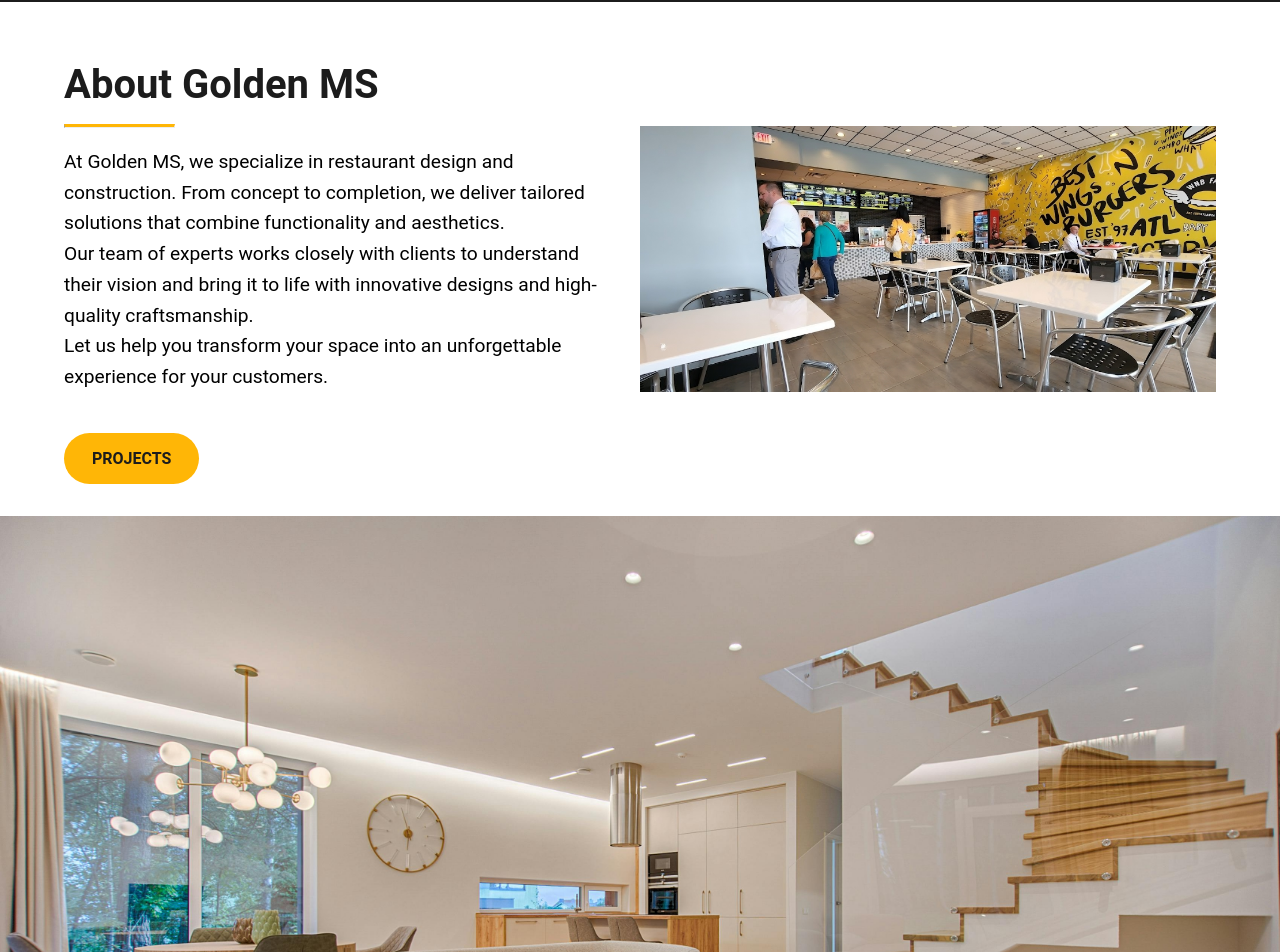
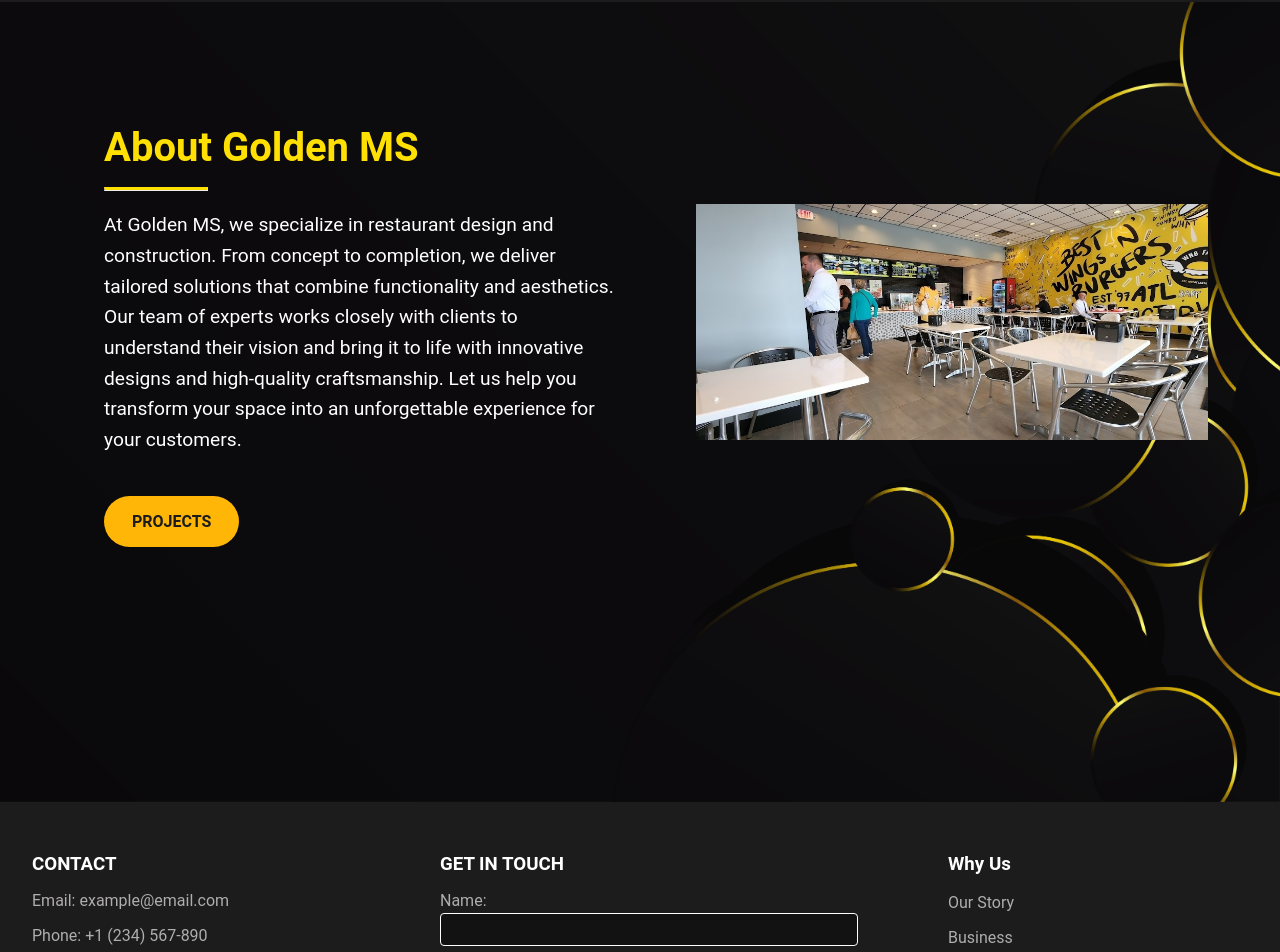
Before and after one commit to aaronmpark/interior-design-portfolio, a Vue app: page /about in a window 1280 px wide. Shown: the part 58-1010 px from the top of the page. Built offline with nearby package versions, Linux system fonts and the light colour scheme.

Commit message:
edited About to have different background

```diff
--- a/src/components/About.vue
+++ b/src/components/About.vue
@@ -6,23 +6,22 @@
                 <h1>About Golden MS</h1>
                 <hr />
                 <p>
-                    At Golden MS, we specialize in restaurant design and construction. From concept to completion, we deliver tailored solutions that combine functionality and aesthetics.<br />
+                    At Golden MS, we specialize in restaurant design and construction.
+                    From concept to completion, we deliver tailored solutions that combine functionality and aesthetics.<br />
                     Our team of experts works closely with clients to understand their vision and bring it to life with innovative designs and high-quality craftsmanship.
-                    <br />
+
                     Let us help you transform your space into an unforgettable experience for your customers.
                 </p>
                 <router-link to="/projects" class="about-button">PROJECTS</router-link>
             </div>
             <img :src="about_image" alt="WNB Factory" class="about-image" />
         </div>
-        <img :src="additional_image" alt="Additional Design" class="additional-image" />
     </div>
 </template>
 
 <script>
 import Navbar from './Navbar.vue';
 import about_image from '../assets/wnb_factory.jpeg';
-import additional_image from '../assets/example.jpg';
 
 export default {
   name: 'DefaultAbout',
@@ -34,7 +33,6 @@ export default {
   data() {
     return {
       about_image,
-      additional_image
     };
   }
 }
@@ -47,41 +45,42 @@ export default {
   flex-direction: column;
   align-items: center;
   width: 100vw;
+  background: url('../assets/about_background.jpg') no-repeat center center fixed;
+  background-size: cover;
+  background-color: rgba(28, 28, 28, 0.3);
+  background-blend-mode: lighten;
 }
 
 .about-content {
   display: flex;
   flex-direction: row;
   align-items: center;
-  justify-content: space-between;
-  width: 90%;
-  max-width: 1200px;
-  margin: 2rem auto;
-}
-
-.additional-image {
-  width: 100%; /* Make the image stretch across the whole width */
-  height: auto; /* Maintain the aspect ratio */
-  display: block;
+  justify-content: center;
+  width: 100vw;
+  height: 100vh;
+  margin: 0;
+  gap: 5rem;
+  transform: translateY(-5rem);
 }
 
 .about-text {
   flex: 1;
-  color: black;
+  max-width: 40%;
+  color: white;
   text-align: left;
-  padding-right: 2rem;
+  margin-left: 2rem;
 }
 
 .about-text h1 {
   font-size: 2.5rem;
-  color: #1C1C1C;
+  color: #FFE002;
   margin-bottom: 1rem;
 }
 
 .about-text hr {
-  width: 20%; /* Adjust the width to match the text */
-  margin: 0; /* Remove extra margins */
-  border-top: 3px solid #FFB606; /* Keep the same style */
+  width: 20%;
+  margin: 0;
+  border-top: 3px solid #FFE002;
 }
 
 .about-text p {
@@ -107,12 +106,12 @@ export default {
 }
 
 .about-button:hover {
-  transform: scale(1.1); /* Slight zoom effect */
+  transform: scale(1.1);
 }
 
 .about-image {
   flex: 1;
-  max-width: 50%; /* Reduce the maximum width of the image */
+  max-width: 40%;
   height: auto;
   object-fit: cover;
 }
--- a/src/components/Footnote.vue
+++ b/src/components/Footnote.vue
@@ -3,7 +3,7 @@
     <div class="footnote-container">
       <div class="contact-info">
         <h3>CONTACT</h3>
-        <p><a href="mailto:example@email.com">Email example@email.com</a></p>
+        <p><a href="mailto:example@email.com">Email: example@email.com</a></p>
         <p><a href="tel:+1234567890">Phone: +1 (234) 567-890</a></p>
       </div>
       <div class="contact-form">
--- a/src/components/Home.vue
+++ b/src/components/Home.vue
@@ -65,6 +65,17 @@ export default {
   text-shadow: 2px 2px 4px rgba(0, 0, 0, 0.8);
   transform: translateY(-10%);
   z-index: 2;
+  opacity: 0;
+  animation: fadeIn 1s ease-in forwards;
+}
+
+@keyframes fadeIn {
+  from {
+    opacity: 0;
+  }
+  to {
+    opacity: 1;
+  }
 }
 
 .home-text h1 {
```
Also changed, not shown: src/assets/about_background.jpg (added).
